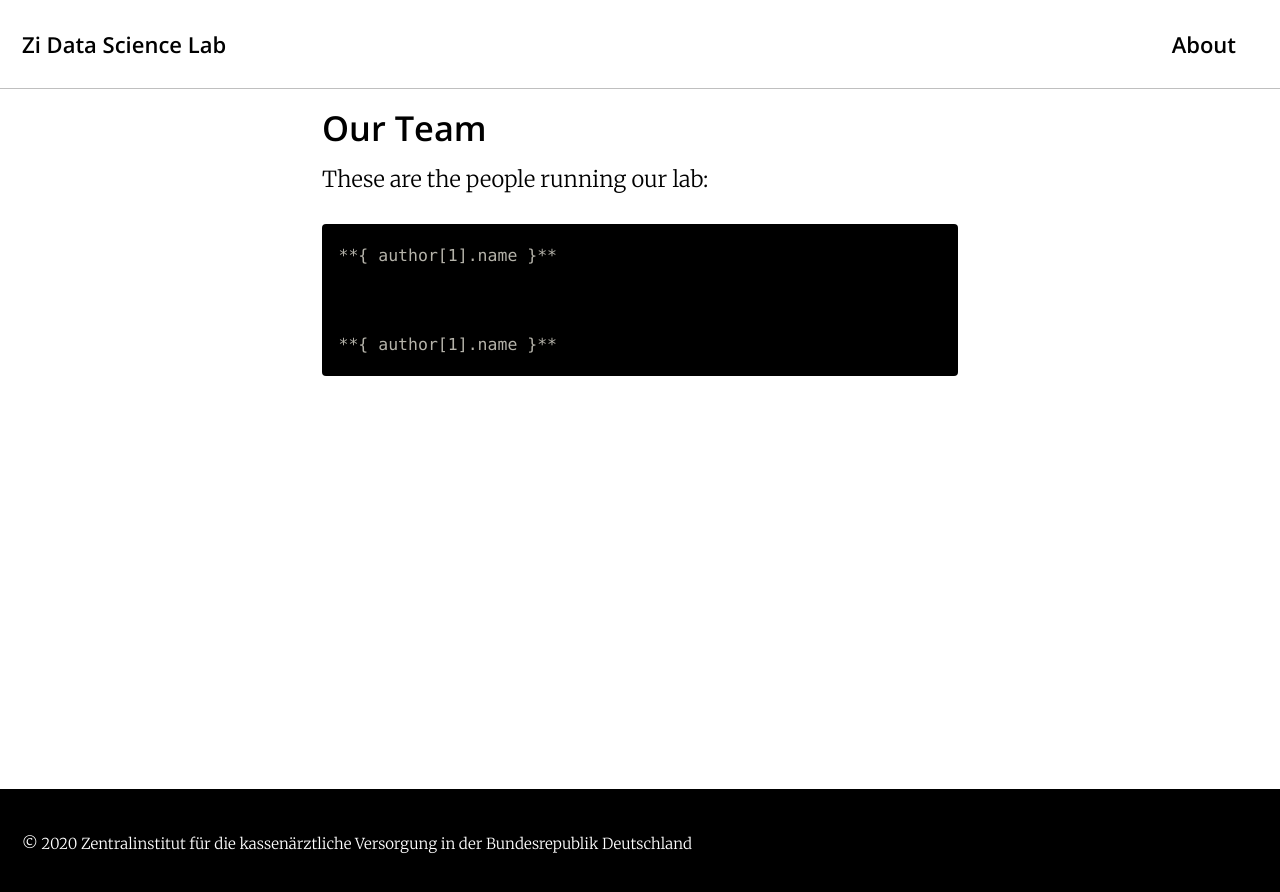
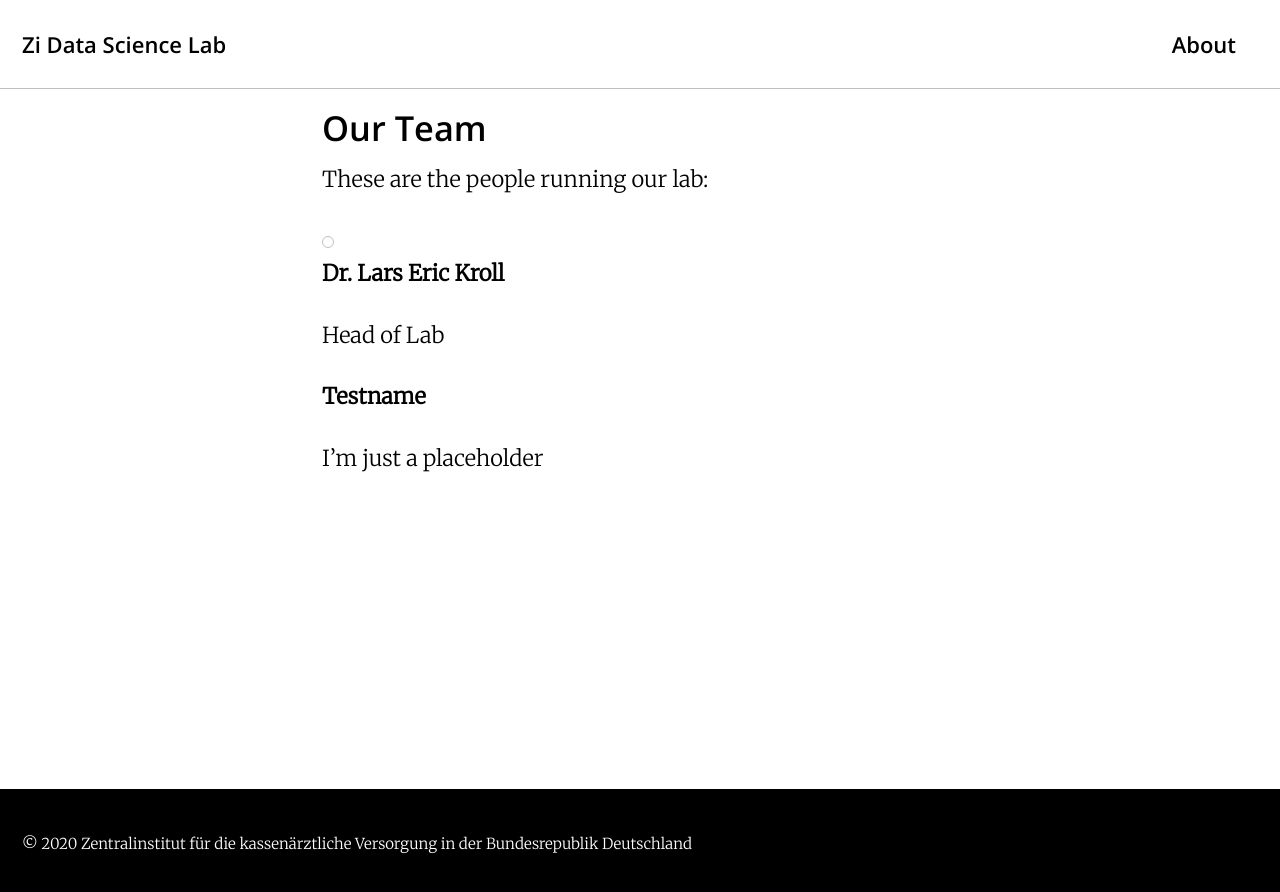
Before and after one commit to zidatalab/zidatalab.github.io, a Jekyll site: the page built from _pages/Team.md, in a window 1280 px wide. Shown: the top 892 px of the page. Built offline with Jekyll 4.4.1, drawn with Linux system fonts in a browser that asks for light colours; cached includes are drawn as plain includes; nearby versions of some CDN libraries.

Commit message:
Update Team.md

```diff
--- a/_pages/Team.md
+++ b/_pages/Team.md
@@ -8,10 +8,15 @@ title: "Our Team"
 These are the people running our lab:
 
 {% for author in site.data.authors %}
-    **{ author[1].name }**
-    {% if author.bio %}
-    <div class="author__bio" itemprop="description">
-        {{ author[1].bio | markdownify }}
-    </div>
-    {% endif %}
+{% if author[1].avatar %}
+<div class="author__avatar">
+<img src="{{ author.avatar | relative_url }}" alt="{{ author.name }}" itemprop="image">
+</div>
+{% endif %}
+**{{ author[1].name }}**
+{% if author[1].bio %}
+<div class="author__bio" itemprop="description">
+{{ author[1].bio | markdownify }}
+</div>
+{% endif %}
 {% endfor %}
```
